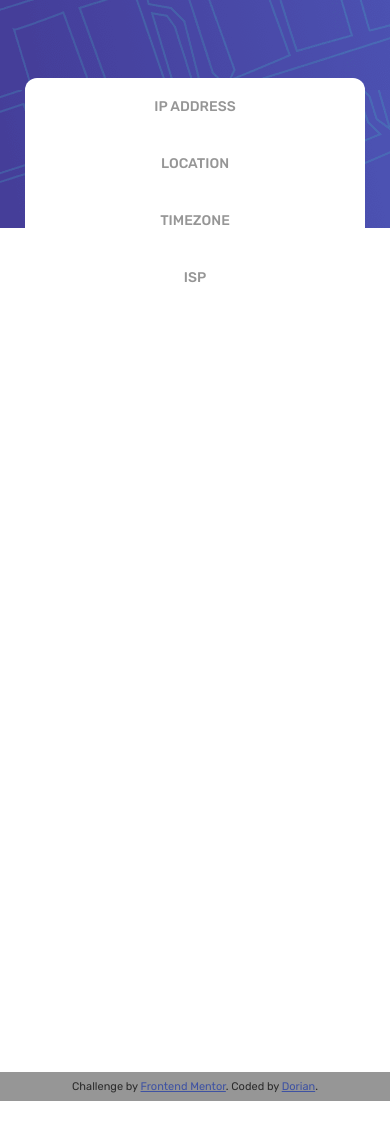
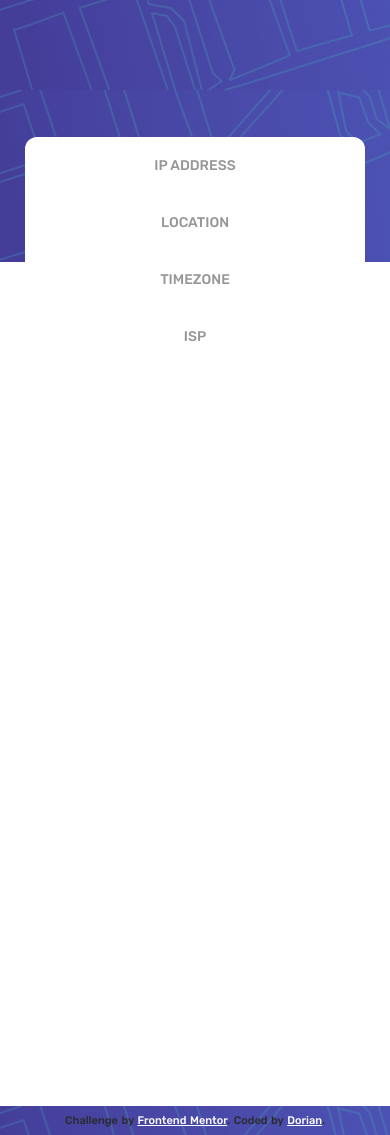
Before and after one commit to dodoburner/IP-Adress-Tracker, a website built with webpack: page src/index.html in a window 390 px wide. Shown: the part 160-1295 px from the top of the page. Before the commit the page ends 1261 px from the top, so only its background shows below. Built offline with nearby package versions, Linux system fonts and the light colour scheme; no server answers.

Commit message:
updated styles for mobile

```diff
--- a/src/index.js
+++ b/src/index.js
@@ -9,7 +9,7 @@ const input = document.querySelector('input');
 patterImg.src = Pattern
 let regex1 = "(([0-9]|[1-9][0-9]|1[0-9][0-9]|2[0-4][0-9]|25[0-5])\\.){3}([0-9]|[1-9][0-9]|1[0-9][0-9]|2[0-4][0-9]|25[0-5])|(([0-9a-fA-F]{1,4}:){7,7}[0-9a-fA-F]{1,4}|([0-9a-fA-F]{1,4}:){1,7}:|([0-9a-fA-F]{1,4}:){1,6}:[0-9a-fA-F]{1,4}|([0-9a-fA-F]{1,4}:){1,5}(:[0-9a-fA-F]{1,4}){1,2}|([0-9a-fA-F]{1,4}:){1,4}(:[0-9a-fA-F]{1,4}){1,3}|([0-9a-fA-F]{1,4}:){1,3}(:[0-9a-fA-F]{1,4}){1,4}|([0-9a-fA-F]{1,4}:){1,2}(:[0-9a-fA-F]{1,4}){1,5}|[0-9a-fA-F]{1,4}:((:[0-9a-fA-F]{1,4}){1,6})|:((:[0-9a-fA-F]{1,4}){1,7}|:)|fe80:(:[0-9a-fA-F]{0,4}){0,4}%[0-9a-zA-Z]{1,}|::(ffff(:0{1,4}){0,1}:){0,1}((25[0-5]|(2[0-4]|1{0,1}[0-9]){0,1}[0-9])\.){3,3}(25[0-5]|(2[0-4]|1{0,1}[0-9]){0,1}[0-9])|([0-9a-fA-F]{1,4}:){1,4}:((25[0-5]|(2[0-4]|1{0,1}[0-9]){0,1}[0-9])\.){3,3}(25[0-5]|(2[0-4]|1{0,1}[0-9]){0,1}[0-9]))"
 
-// locate()
+locate()
 
 input.pattern = regex1
 form.addEventListener('submit', (e) => {
--- a/src/style.css
+++ b/src/style.css
@@ -1,14 +1,21 @@
 .attribution {
   font-size: 11px;
+  font-weight: 500;
+  word-spacing: 1px;
   text-align: center;
   padding: 8px;
   color: hsl(0, 0%, 17%);;
-  background-color: hsl(0, 0%, 59%);;
+  background-image: url(/src/images/pattern-bg.png);
 }
 
 .attribution a {
-  color: hsl(228, 45%, 44%);
+  color: white
 }
+
+* {
+  box-sizing: border-box;
+}
+
 
 p,
 h1 {
@@ -22,7 +29,7 @@ body {
 
 .top-section {
   background-image: url(/src/images/pattern-bg.png);
-  height: 40vh;
+  height: 50vh;
   display: flex;
   flex-direction: column;
   align-items: center;
@@ -40,7 +47,6 @@ form {
   display: flex;
   height: 52px;
   width: 100%;
-  cursor: pointer;
 }
 
 .ip-input {
@@ -50,6 +56,7 @@ form {
   border-bottom-left-radius: 12px;
   padding: 14px 12px;
   width: 100%;
+  cursor: pointer;
 }
 
 .submit-btn {
@@ -62,6 +69,7 @@ form {
   border: none;
   border-top-right-radius: 12px;
   border-bottom-right-radius: 12px;
+  cursor: pointer;
 }
 
 .arrow-icon {
@@ -95,9 +103,10 @@ form {
   gap: 30px;
   padding: 20px;
   position: absolute;
+  height: 250px;
   left: 25px;
   right: 25px;
-  top: -150px;
+  top: -125px;
   border-radius: 12px;
   height: fit-content;
 }
```
